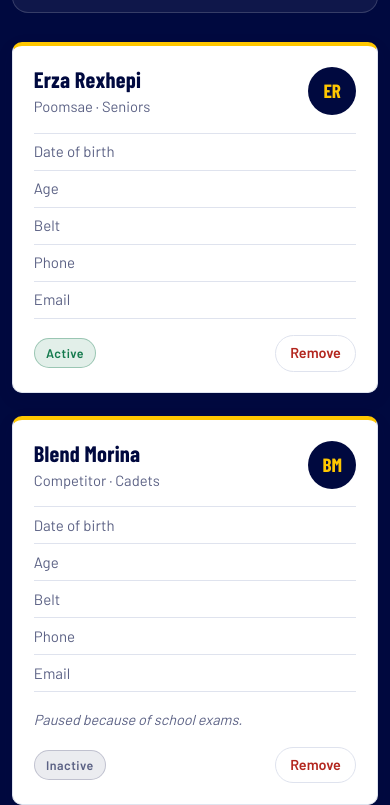
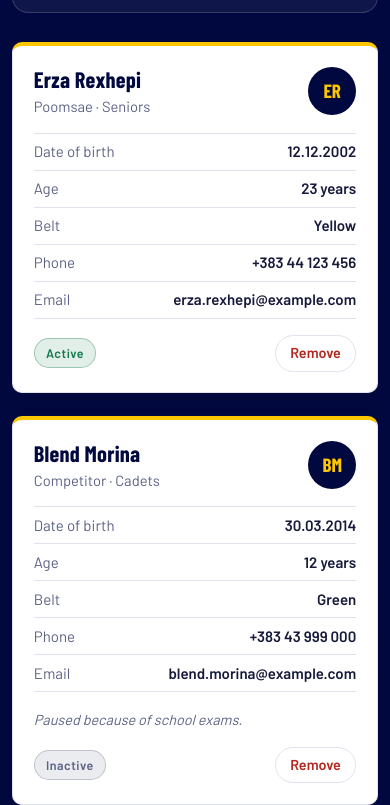
Before and after one commit to elionagushi-CE/olympic-art-athlete-manager, a plain HTML site: page pages/players.html in a window 390 px wide. Shown: the part 2059-2864 px from the top of the page. Drawn offline with nearby package versions, Linux system fonts and the light colour scheme.

Commit message:
Fix unreadable athlete details on the dark roster section
Cards inherited white text from .section-navy while having a white background,
so date of birth, age, belt, phone and email were invisible on the Athletes page.

```diff
--- a/styles/style.css
+++ b/styles/style.css
@@ -482,6 +482,7 @@ textarea:focus-visible {
   display: flex;                      /* flexbox inside each card */
   flex-direction: column;
   background-color: var(--white);
+  color: var(--ink);                  /* own text colour, so cards stay readable inside dark sections */
   border: 1px solid var(--line);
   border-top: 4px solid var(--gold);
   border-radius: var(--radius);
```
